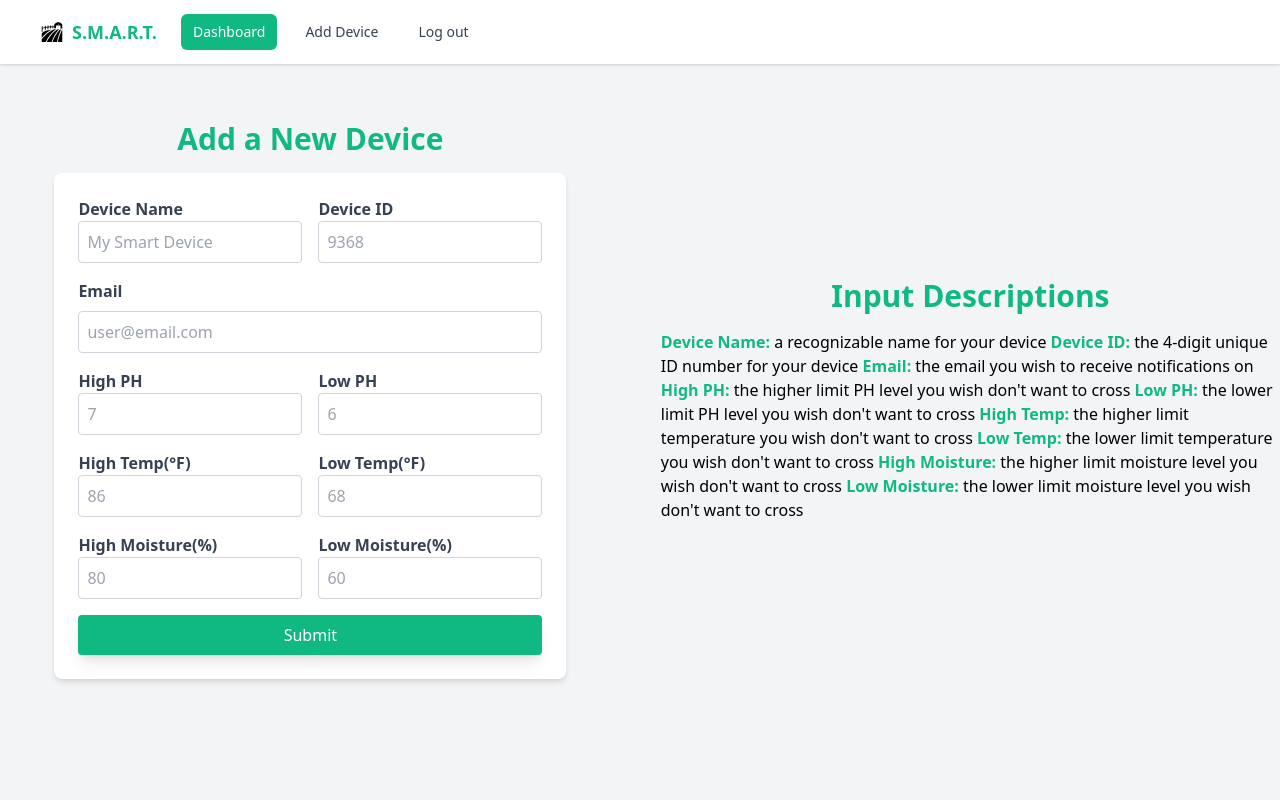
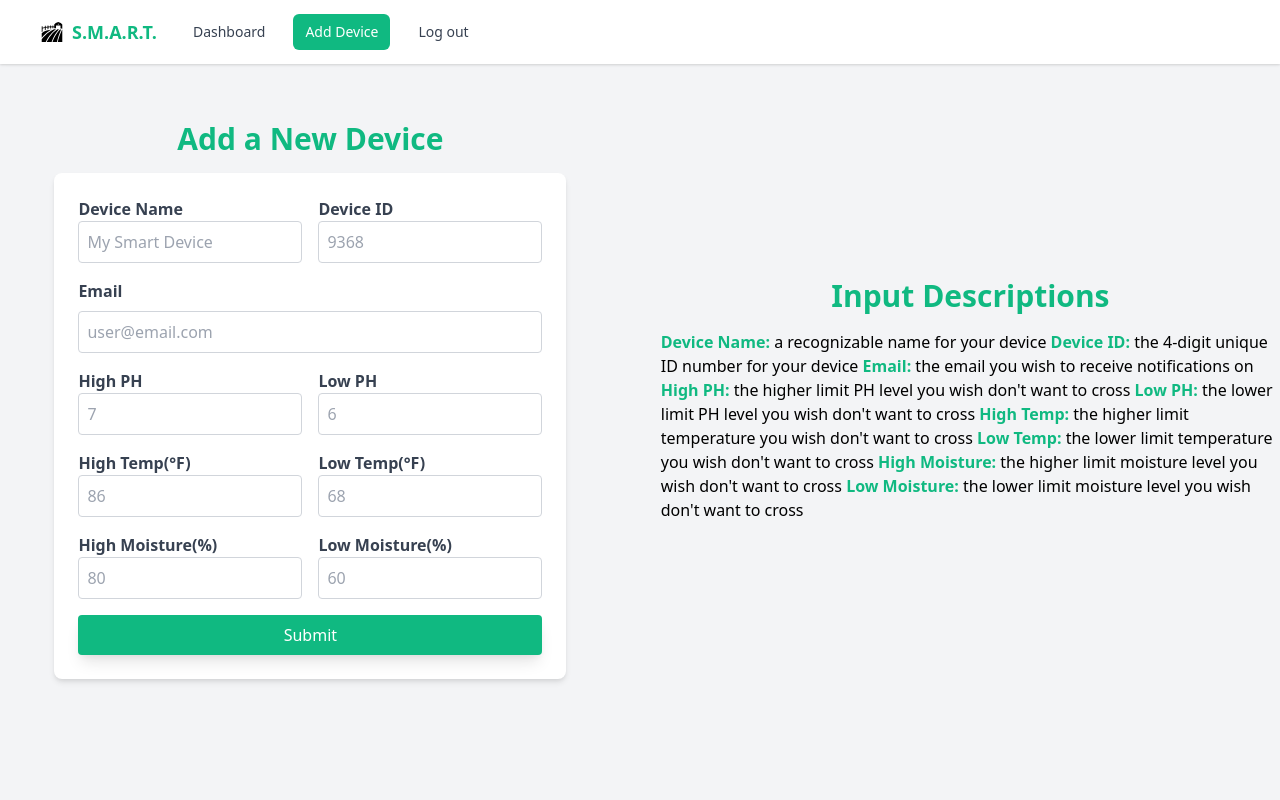
Before and after one commit to Nolan-Reilly/sparkHacks, a Flask app: page /index in a window 1280 px wide. Run offline with Flask 3, Linux system fonts and the light colour scheme.

Commit message:
Fix navigation bar

```diff
--- a/website/templates/index.html
+++ b/website/templates/index.html
@@ -45,8 +45,8 @@
             </div>
             <div class="hidden sm:block sm:ml-6 desktop-menu">
               <div class="flex space-x-4">
-                <a href="dashboard" class="bg-green-500 text-white px-3 py-2 rounded-md text-sm font-medium" aria-current="page">Dashboard</a>
-                <a href="index" class="text-gray-700 hover:bg-green-500 hover:text-white px-3 py-2 rounded-md text-sm font-medium">Add Device</a>
+                <a href="dashboard" class="text-gray-700 px-3 py-2 hover:bg-green-500 hover:text-white rounded-md text-sm font-medium" aria-current="page">Dashboard</a>
+                <a href="index" class="bg-green-500 text-white  px-3 py-2 rounded-md text-sm font-medium">Add Device</a>
                 <a href="logout" class="text-gray-700 hover:bg-green-500 hover:text-white px-3 py-2 rounded-md text-sm font-medium">Log out</a>
               </div>
             </div>
@@ -60,8 +60,8 @@
       </div>
       <div class="sm:hidden" id="mobile-menu-items" style="display: none;">
         <div class="px-2 pt-2 pb-3 space-y-1">
-          <a href="dashboard.html" class="bg-green-500 text-white block px-3 py-2 rounded-md text-base font-medium" aria-current="page">Dashboard</a>
-          <a href="index.html" class="text-gray-700 hover:bg-green-500 hover:text-white block px-3 py-2 rounded-md text-base font-medium">Add Device</a>
+          <a href="dashboard.html" class="text-gray-700 text-black block px-3 py-2 rounded-md text-base font-medium" aria-current="page">Dashboard</a>
+          <a href="index.html" class="bg-green-500 text-white hover:bg-green-500 hover:text-white block px-3 py-2 rounded-md text-base font-medium">Add Device</a>
           <a href="logout" class="text-gray-700 hover:bg-green-500 hover:text-white block px-3 py-2 rounded-md text-base font-medium">Log Out</a>
         </div>
       </div>
```
Also changed, not shown: website/customer.txt (+7 -0 lines), website/static/soil_data.gif.
